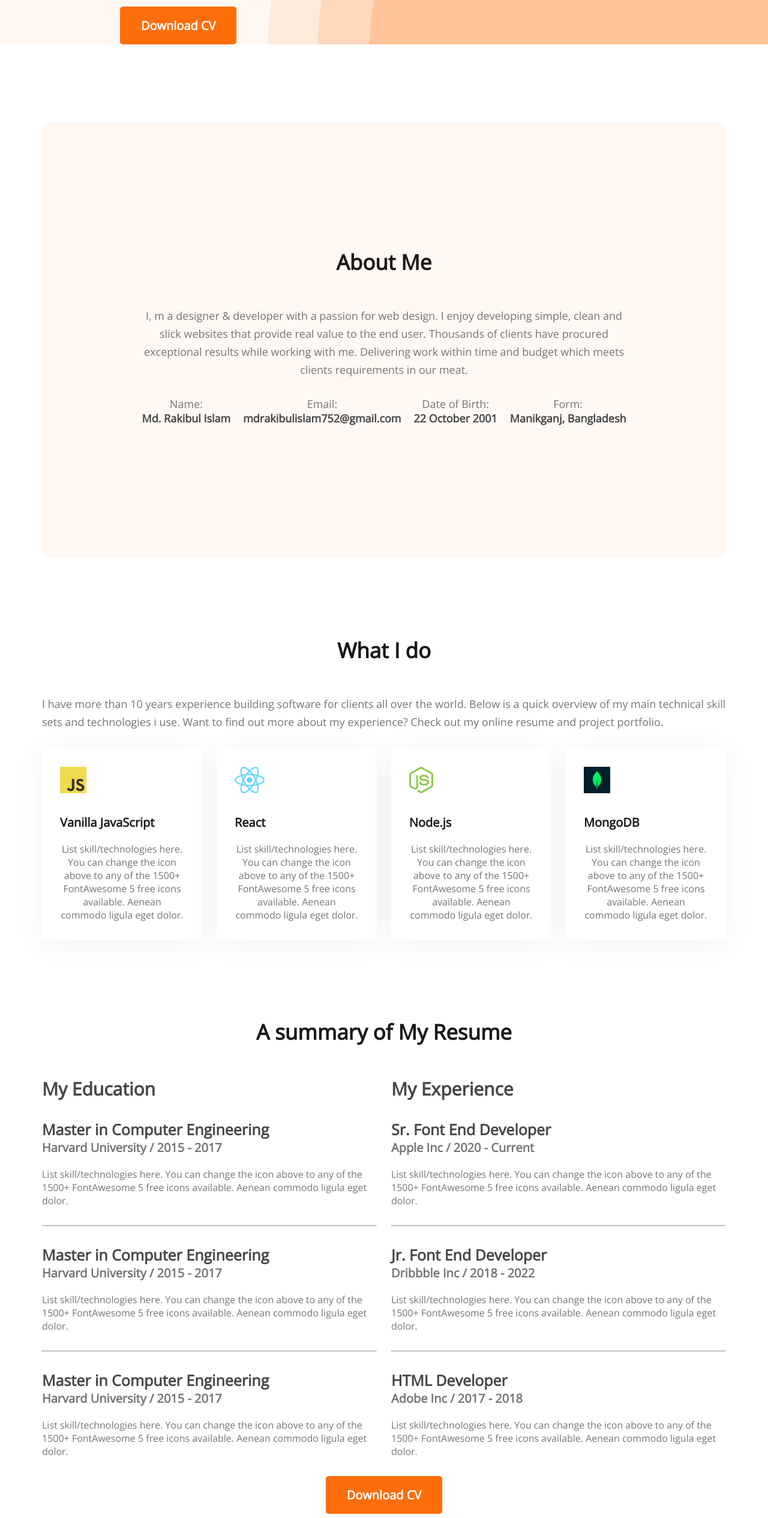
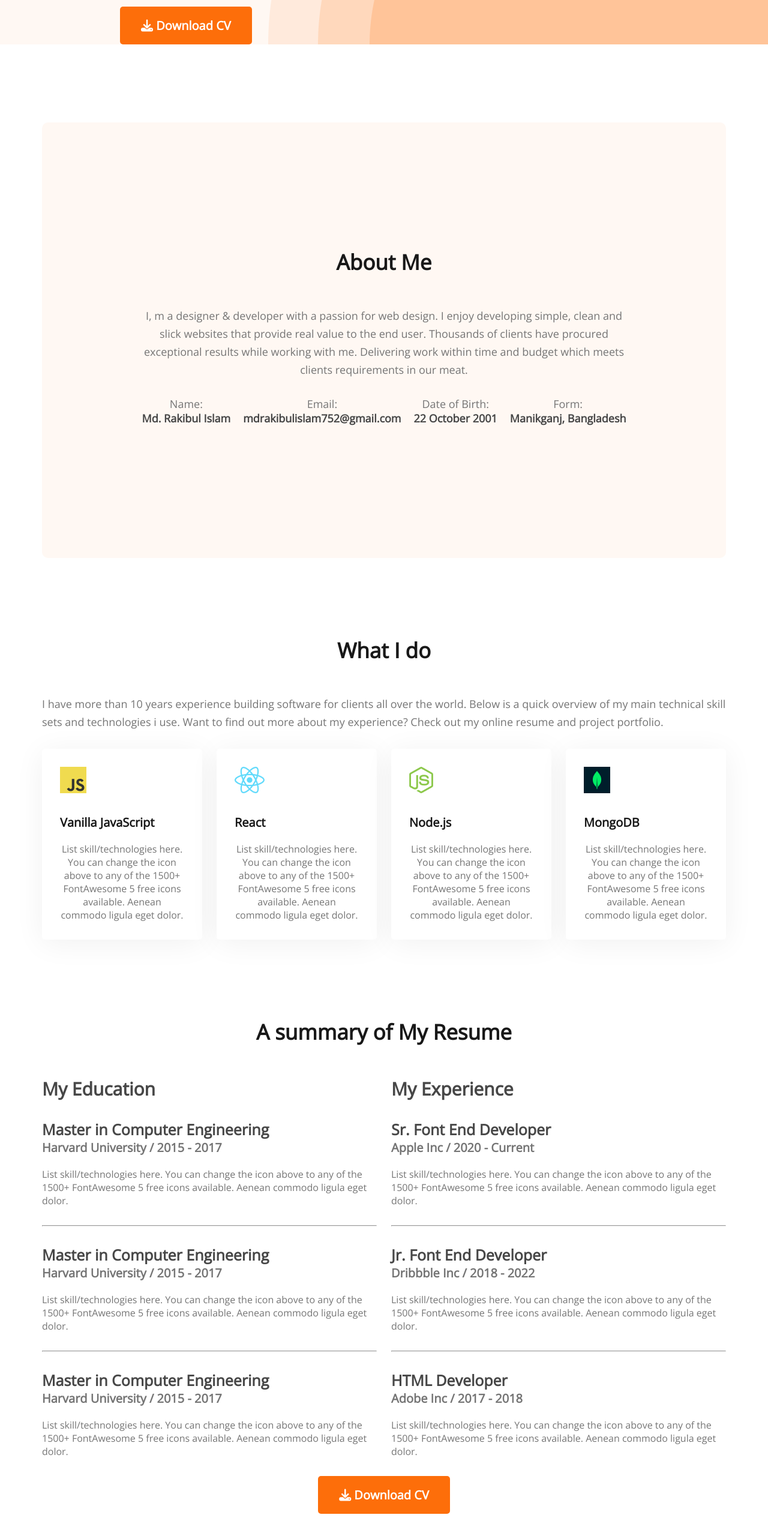
Before and after one commit to mdrakibulislam10/developer-portfolio, a plain HTML site: page index.html in a window 1280 px wide. Shown: the part 889-3419 px from the top of the page at 60% size. Drawn offline with nearby package versions, Linux system fonts and the light colour scheme.

Commit message:
font awesome icon added

```diff
--- a/index.html
+++ b/index.html
@@ -10,6 +10,8 @@
     <link rel="preconnect" href="https://fonts.googleapis.com">
     <link rel="preconnect" href="https://fonts.gstatic.com" crossorigin>
     <link href="https://fonts.googleapis.com/css2?family=Open+Sans&display=swap" rel="stylesheet">
+    <!-- font awesome -->
+    <script src="https://kit.fontawesome.com/48dd45c00b.js" crossorigin="anonymous"></script>
 </head>
 
 <body>
@@ -33,7 +35,7 @@
                     Morning because as to society
                     behaved moments.</p>
 
-                <button class="btn-primary">Download CV</button>
+                <button class="btn-primary"><i class="fa-solid fa-download"></i> Download CV</button>
             </div>
 
             <img src="images/dev-rokib-2.png" alt="">
@@ -175,7 +177,7 @@
             </div>
 
             <div class="resume-btn">
-                <button class="btn-primary">Download CV</button>
+                <button class="btn-primary"><i class="fa-solid fa-download"></i> Download CV</button>
             </div>
         </section>
 
```
